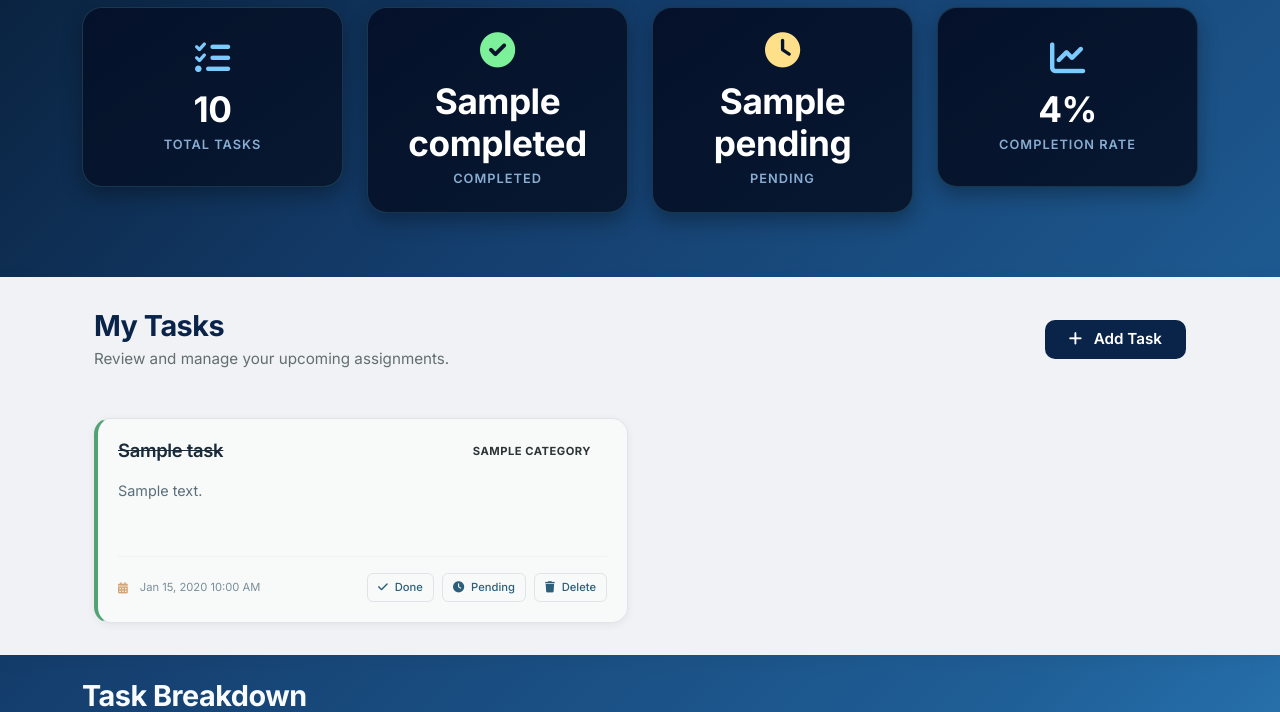
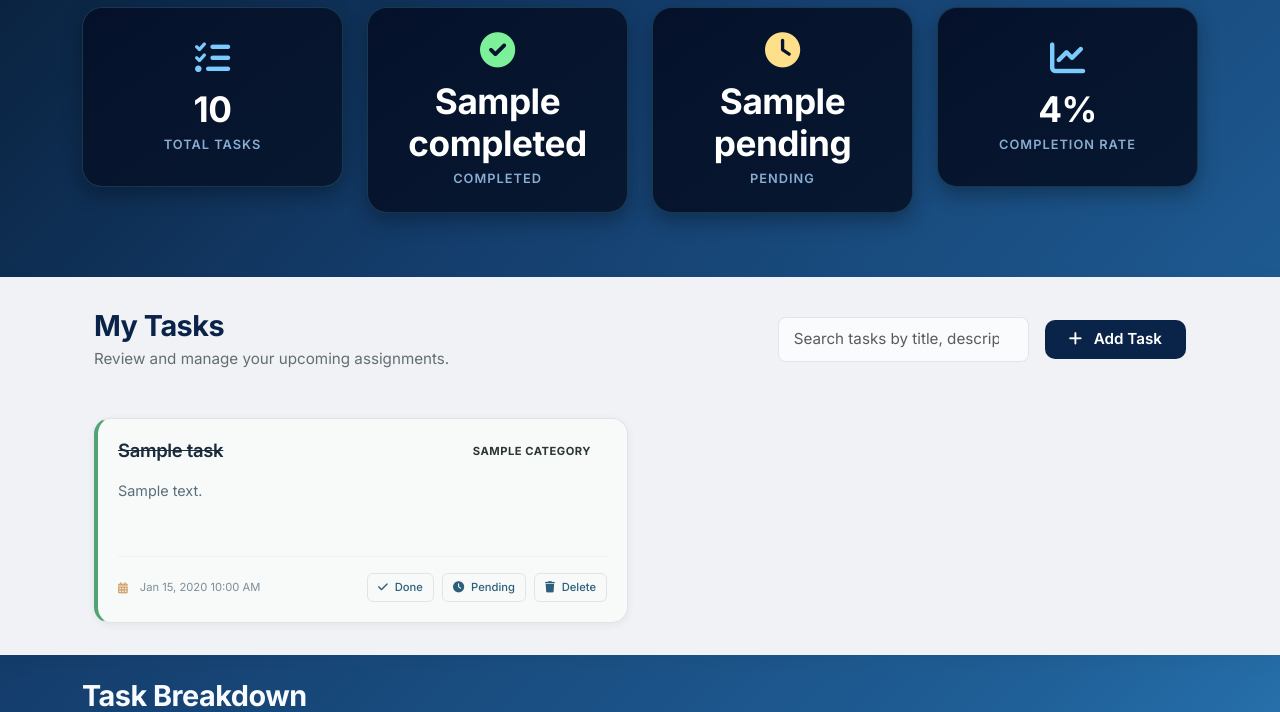
Before and after one commit to Keshara14/Uni-task, a Flask app: template Uni-task Project/templates/dashboard.html in a window 1280 px wide. Shown: the part 308-1020 px from the top of the page. Run offline with Flask 3, Linux system fonts and the light colour scheme; the template is opened without the code that fills it: most values are stand-ins (such as "Sample title", 1, 10 or a date in 2020).

Commit message:
Update f

```diff
--- a/Uni-task Project/templates/dashboard.html
+++ b/Uni-task Project/templates/dashboard.html
@@ -104,12 +104,16 @@
                     <h2 class="font-weight-700 mb-1 section-title-accent" style="font-size: 1.8rem; letter-spacing: -0.5px;"><b>My Tasks</b></h2>
                     <p class="m-0" style="font-size: 0.95rem; color: #636e72;">Review and manage your upcoming assignments.</p>
                 </div>
-                <button class="btn btn-primary px-4 py-2 font-weight-500" style="border-radius: 10px; font-size: 0.95rem;" onclick="showAddTaskModal()">
-                    <i class="fas fa-plus me-2"></i> Add Task
-                </button>
+                <div class="d-flex align-items-center gap-3 flex-nowrap" style="min-width:0;">
+                    <input id="taskSearch" type="search" class="form-control" placeholder="Search tasks by title, description, or category..." style="max-width:420px; min-width:0; flex:1 1 auto;">
+                    <button class="btn btn-primary px-4 py-2 font-weight-500" style="border-radius: 10px; font-size: 0.95rem; white-space: nowrap;" onclick="showAddTaskModal()">
+                        <i class="fas fa-plus me-2"></i> Add Task
+                    </button>
+                </div>
             </div>
 
             {% if tasks %}
+            <div class="mb-3"></div>
             <div id="tasksGrid" class="tasks-grid">
                 {% for task in tasks %}
                 <div class="task-card {% if task.status == 'completed' %}completed-task{% endif %}" data-task-id="{{ task.id }}" data-task-json="{{ task | tojson }}">
@@ -310,7 +314,7 @@ setInterval(updateDateTime, 1000);
 {% block extra_js %}
 <script>
     document.addEventListener('DOMContentLoaded', function() {
-        var dueTasks = {{ due_in_one_hour | tojson }};
+        var dueTasks = {{ due_in_one_hour_js | tojson }};
         if (dueTasks && dueTasks.length > 0) {
             dueTasks.forEach(function(task) {
                 var minutes = task.minutes_remaining || 60;
```
